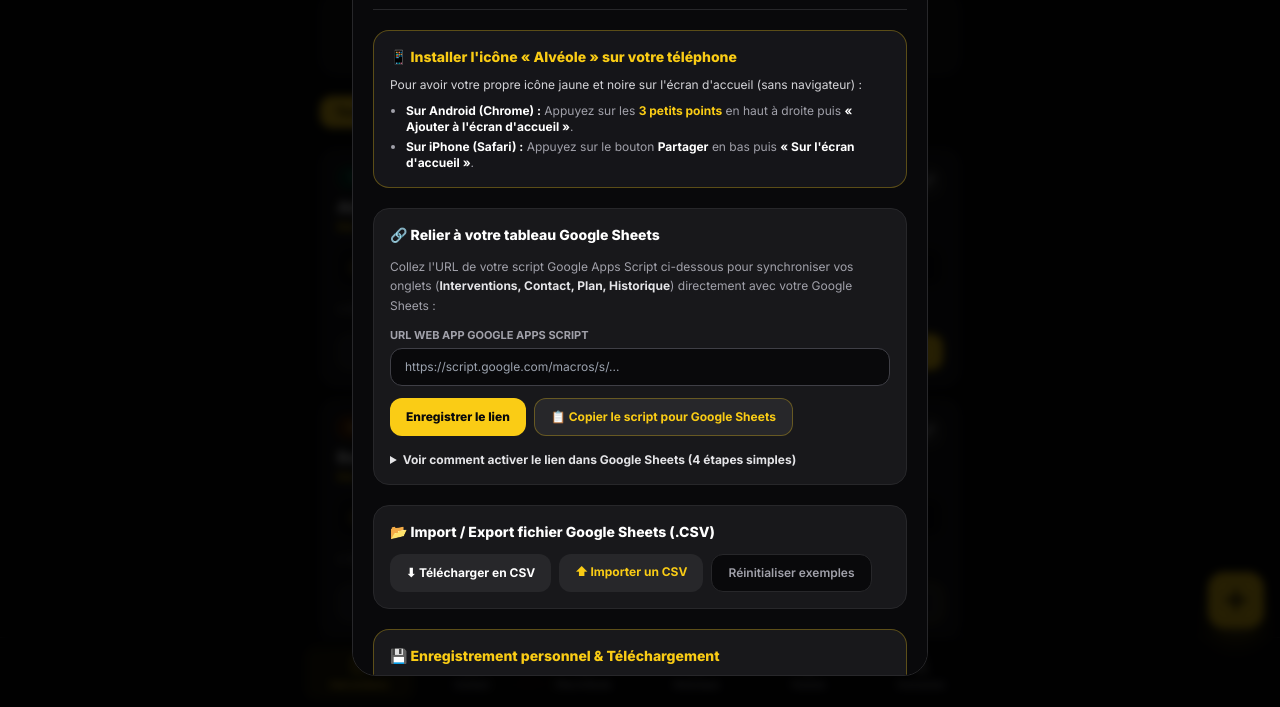
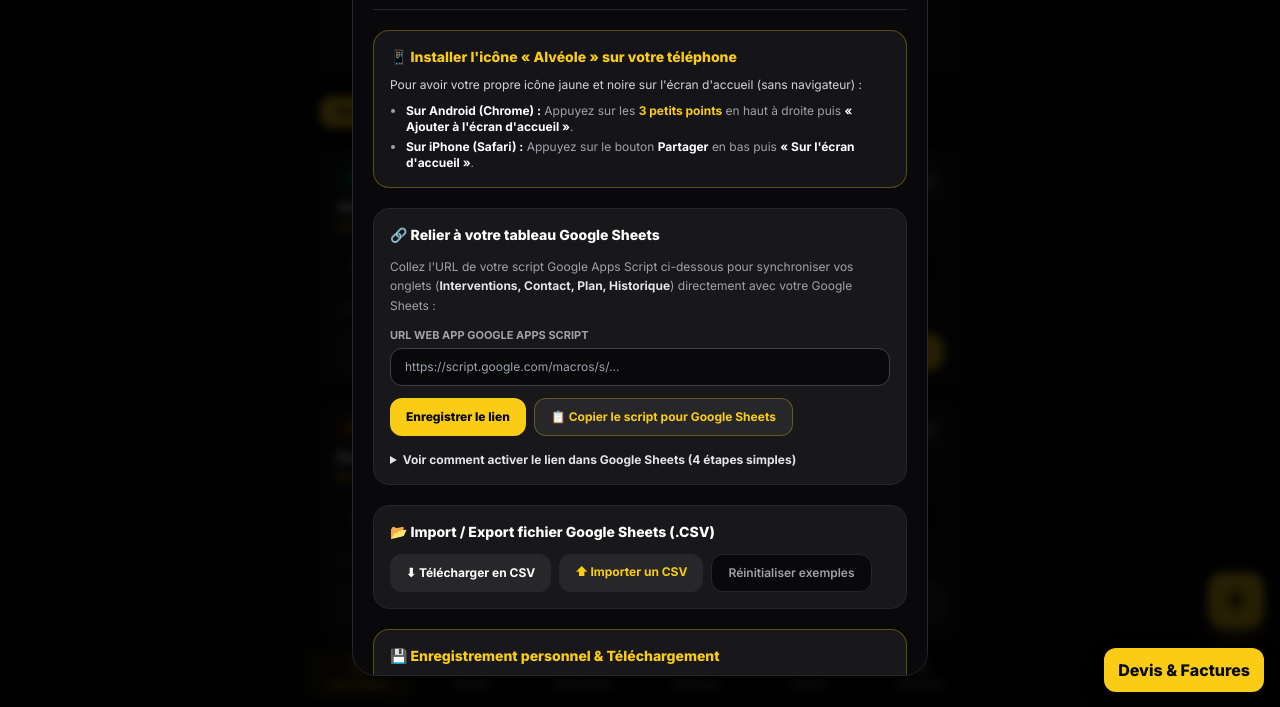
Before and after one commit to maximemitry-collab/Alv-ole, a plain HTML site: page index.html in a window 1280 px wide. Shown: the part 92-799 px from the top of the page. Drawn offline with nearby package versions, Linux system fonts and the light colour scheme.

Commit message:
Update index.html

```diff
--- a/index.html
+++ b/index.html
@@ -3804,5 +3804,16 @@ url:e,reason:"blocked_domain_not_allowlisted"},b.parentOrigin);throw new DOMExce
         .replace(/"/g, '&quot;');
     }
   </script>
-
+<script>
+(function () {
+  const btn = document.createElement('button');
+  btn.type = 'button';
+  btn.textContent = 'Devis & Factures';
+  btn.style.cssText = 'position:fixed;bottom:16px;right:16px;z-index:9999;background:#FACC15;color:#09090B;font-weight:800;border:none;border-radius:12px;padding:10px 14px;box-shadow:0 8px 20px rgba(0,0,0,0.4);cursor:pointer;';
+  btn.onclick = function () {
+    window.open('alveole-devis-factures.html', '_blank');
+  };
+  document.body.appendChild(btn);
+})();
+</script>
 </body></html>
```
